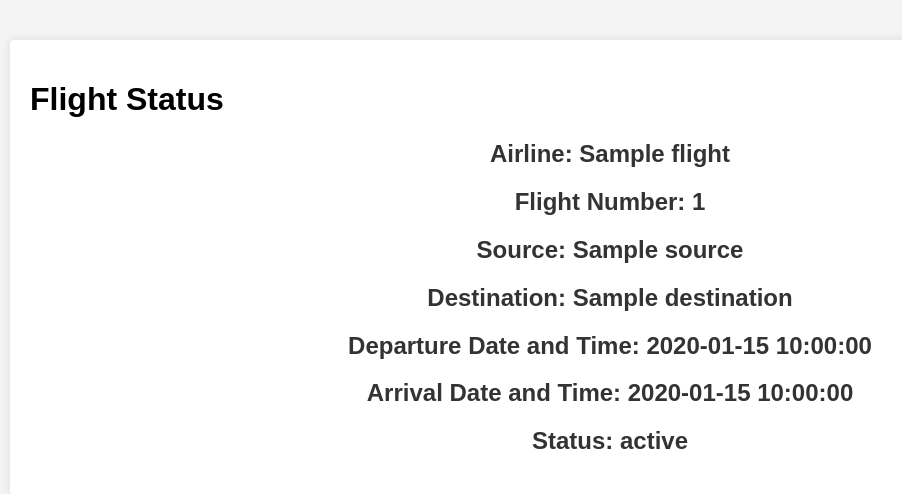
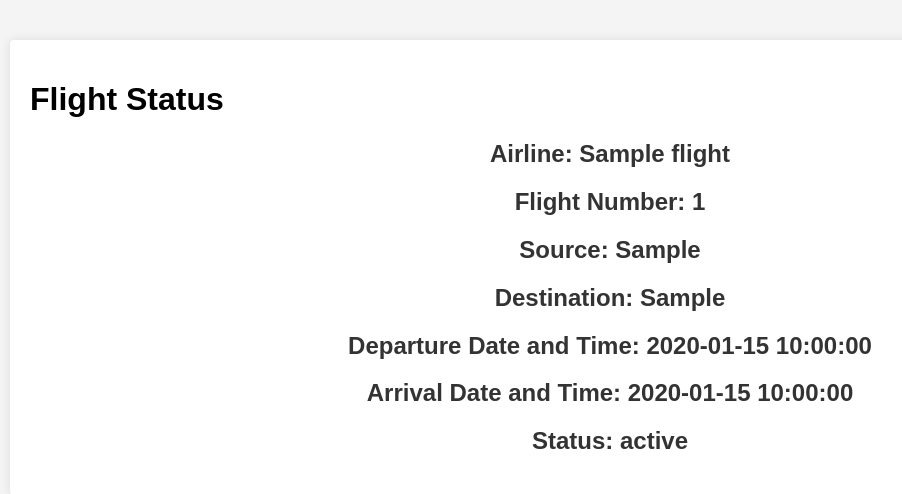
Before and after one commit to EleanorMoseley/airline-project, a Flask app: template templates/flight_status.html in a window 1280 px wide. Shown: the part 90-584 px from the top of the page, without its empty margins (30-932 px from the left). Run offline with Flask 3, Linux system fonts and the light colour scheme; the template is opened without the code that fills it: most values are stand-ins (such as "Sample title", 1, 10 or a date in 2020).

Commit message:
fixed the flight status

```diff
--- a/templates/flight_status.html
+++ b/templates/flight_status.html
@@ -5,11 +5,11 @@
     {% if flight %}
         <h2>Airline: {{ flight.airline_name }}</h2>
         <h2>Flight Number: {{ flight.flight_number }}</h2>
-        <h2>Source: {{ flight.source }}</h2>
-        <h2>Destination: {{ flight.destination }}</h2>
+        <h2>Source: {{ flight.departure_airport }}</h2>
+        <h2>Destination: {{ flight.arrival_airport }}</h2>
         <h2>Departure Date and Time: {{ flight.departure_date_time }}</h2>
         <h2>Arrival Date and Time: {{ flight.arrival_date_time }}</h2>
-        <h2>Status: {{ flight.status }}</h2>
+        <h2>Status: {{ flight.flight_status }}</h2>
     {% else %}
         <p>No flight found with the provided details. Please check the details and try again.</p>
     {% endif %}
```
